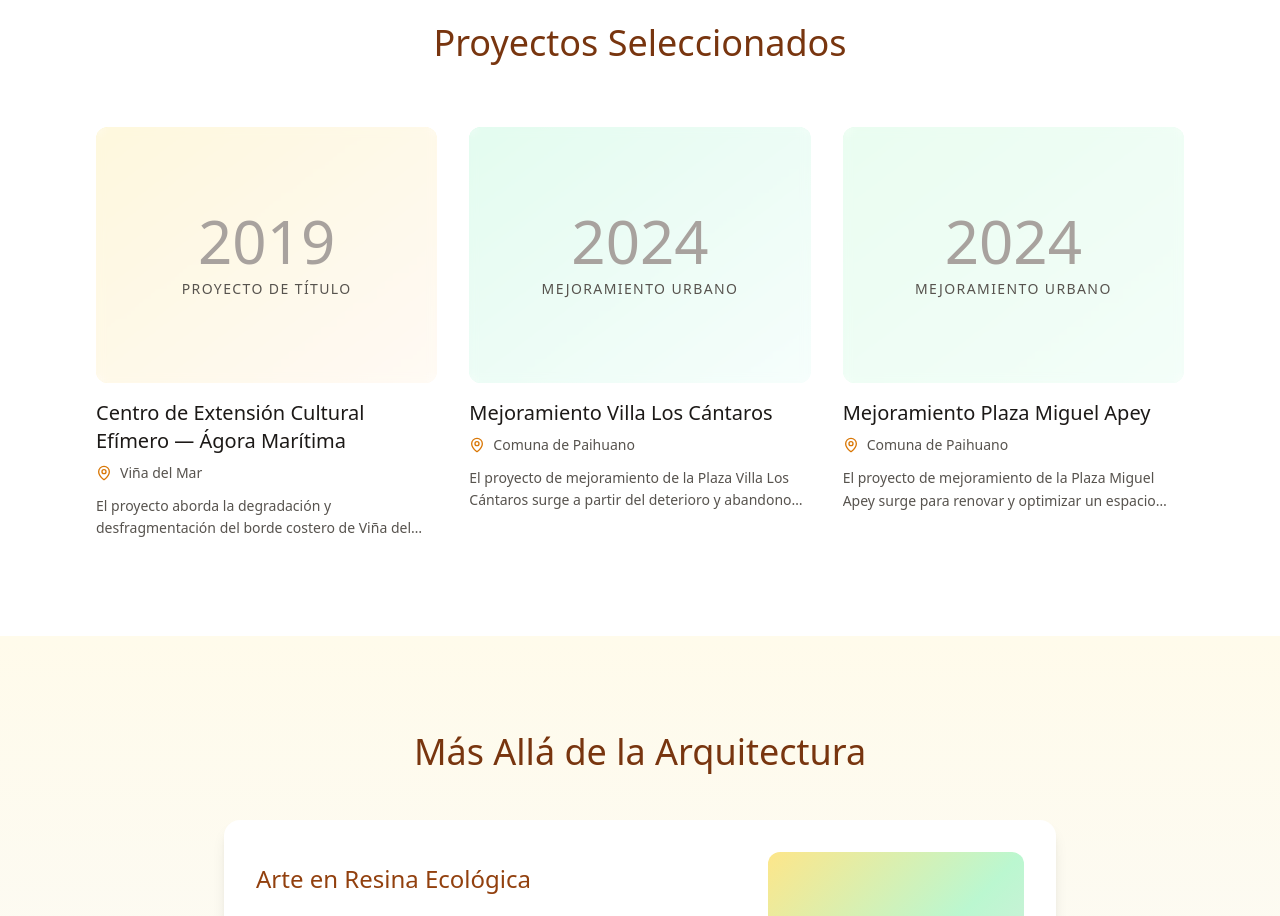
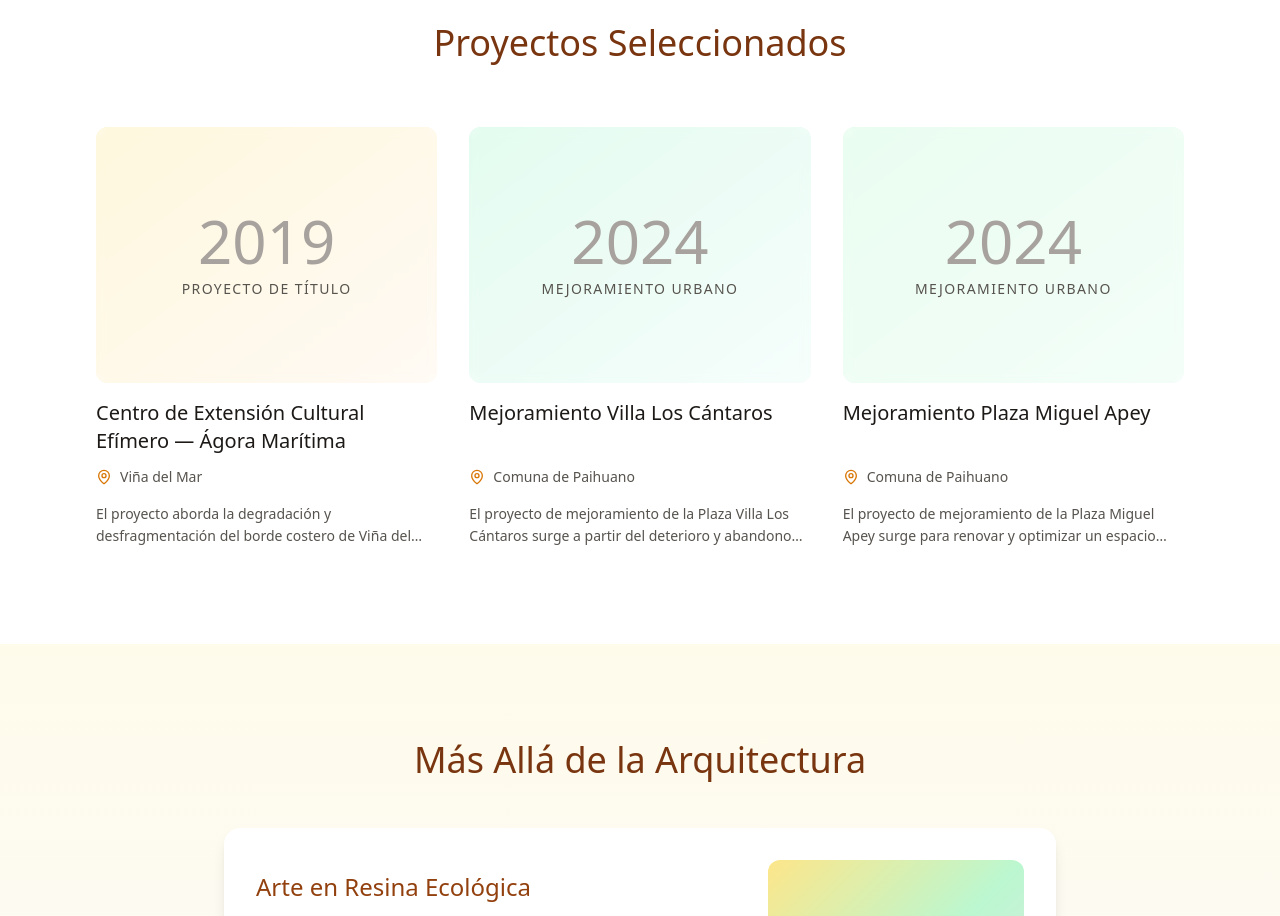
Before and after one commit to 7aleobe7labrod7/abf-portfolio, a React (Vite) app: page / in a window 1280 px wide. Shown: the part 7060-7976 px from the top of the page. Built offline with nearby package versions, Linux system fonts and the light colour scheme.

Commit message:
style: align project cards with flexbox layout for consistent visual hierarchy

```diff
--- a/afaf-portfolio.tsx
+++ b/afaf-portfolio.tsx
@@ -632,7 +632,7 @@ const Portfolio = () => {
               <div
                 key={project.id}
                 onClick={() => setSelectedProject(project)}
-                className="group cursor-pointer"
+                className="group cursor-pointer flex flex-col h-full"
               >
                 <div className={`aspect-[4/3] bg-gradient-to-br ${project.color} rounded-xl mb-4 flex items-center justify-center overflow-hidden relative transition-transform duration-300 group-hover:scale-105`}>
                   <div className="absolute inset-0 bg-white/40 backdrop-blur-sm flex items-center justify-center p-8">
@@ -646,16 +646,18 @@ const Portfolio = () => {
                     </div>
                   </div>
                 </div>
-                <h3 className="text-xl font-medium text-stone-900 mb-2 group-hover:text-amber-700 transition-colors">
+                <div className="flex-grow flex flex-col">
+                  <h3 className="text-xl font-medium text-stone-900 mb-3 group-hover:text-amber-700 transition-colors line-clamp-3">
                     {project.title}
                   </h3>
-                <p className="text-sm text-stone-600 mb-3 flex items-center gap-2">
+                  <p className="text-sm text-stone-600 mb-4 flex items-center gap-2 mt-auto">
                     <MapPin size={16} className="text-amber-600 flex-shrink-0" />
                     {project.location}
                   </p>
                   <p className="text-stone-600 text-sm leading-relaxed line-clamp-2">
                     {project.description}
                   </p>
+                </div>
               </div>
             ))}
           </div>
```
Lines whose indentation alone changed are shown as unchanged.
